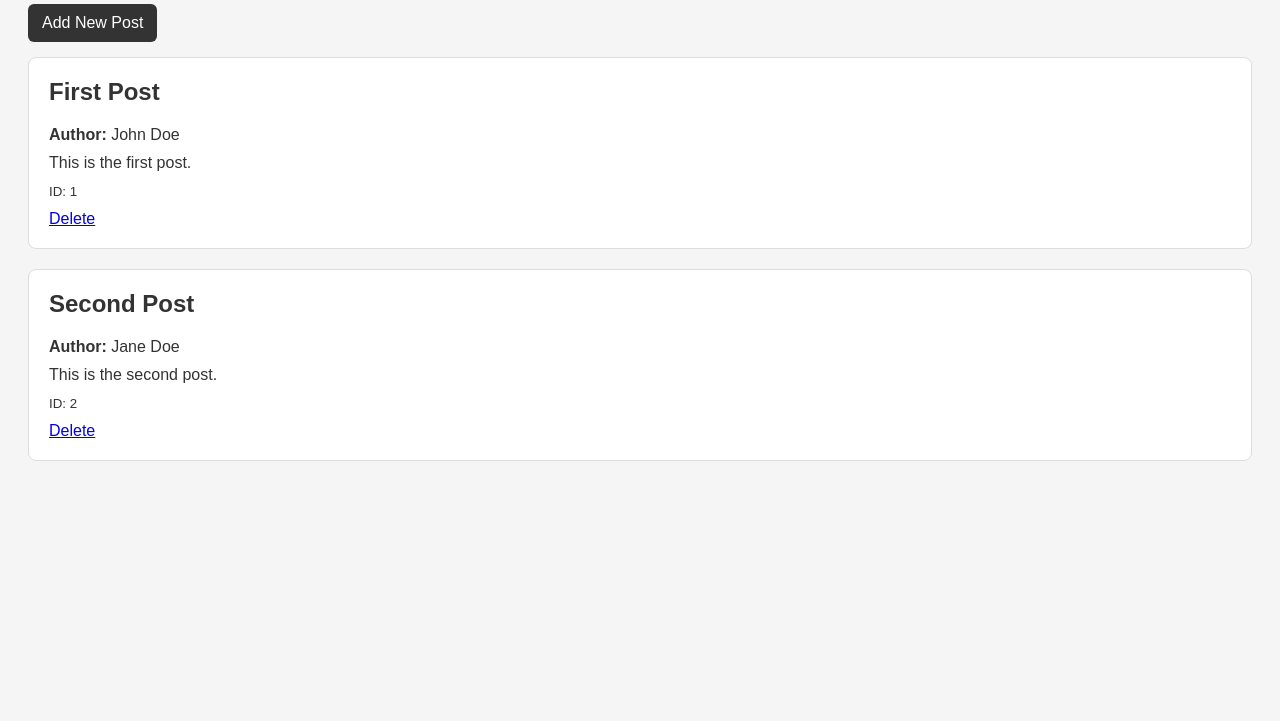
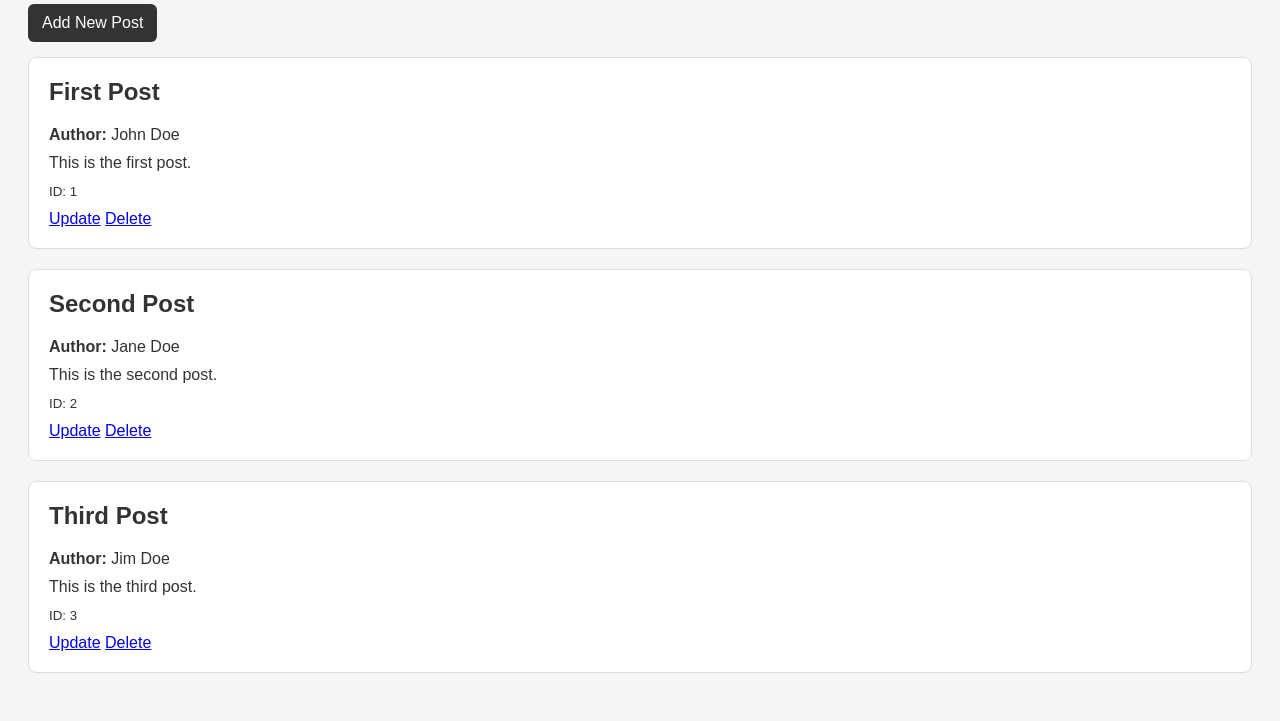
Before and after one commit to mk-ws-git/Masterblog, a Flask app: page / in a window 1280 px wide. Shown: the part 119-840 px from the top of the page. Before the commit the page ends 580 px from the top, so only its background shows below. Run offline with Flask 3, Linux system fonts and the light colour scheme.

Commit message:
Create UPDATE route and form for updating posts

```diff
--- a/app.py
+++ b/app.py
@@ -3,6 +3,7 @@ import json
 import os
 
 app = Flask(__name__)
+
 
 def load_posts():
     """Load blog posts from the JSON file."""
@@ -22,6 +23,22 @@ def save_posts(posts):
         json.dump(posts, post_file, indent=4)
 
 
+def fetch_post_by_id(post_id):
+    """Return one post by ID, or None if not found."""
+    posts = load_posts()
+    for post in posts:
+        if post["id"] == post_id:
+            return post
+    return None
+
+
+@app.route("/")
+def index():
+    # Load all blog posts and render the index page
+    posts = load_posts()
+    return render_template("index.html", posts=posts)
+
+
 @app.route("/add", methods=["GET", "POST"])
 def add():
     # Handle form submission to add a new blog post
@@ -32,13 +49,13 @@ def add():
 
         posts = load_posts()
 
-        # create new unique post ID
+        # Generate a new unique ID for the post
         if posts:
             new_id = max(post["id"] for post in posts) + 1
         else:
             new_id = 1
 
-       # create new post dictionary
+        # Create a new post dictionary
         new_post = {
             "id": new_id,
             "author": author,
@@ -46,7 +63,6 @@ def add():
             "content": content
         }
 
-        # add new post to the list and save json
         posts.append(new_post)
         save_posts(posts)
 
@@ -55,23 +71,36 @@ def add():
     return render_template("add.html")
 
 
-@app.route('/delete/<int:post_id>')
+@app.route("/delete/<int:post_id>")
 def delete(post_id):
-
     posts = load_posts()
-
-    # remove the post with matching id
     posts = [post for post in posts if post["id"] != post_id]
-
     save_posts(posts)
-
-    return redirect(url_for('index'))
+    return redirect(url_for("index"))
 
 
-@app.route("/")
-def index():
+@app.route("/update/<int:post_id>", methods=["GET", "POST"])
+def update(post_id):
     posts = load_posts()
-    return render_template("index.html", posts=posts)
+    post = None
+
+    for blog_post in posts:
+        if blog_post["id"] == post_id:
+            post = blog_post
+            break
+
+    if post is None:
+        return "Post not found", 404
+
+    if request.method == "POST":
+        post["author"] = request.form.get("author")
+        post["title"] = request.form.get("title")
+        post["content"] = request.form.get("content")
+
+        save_posts(posts)
+        return redirect(url_for("index"))
+
+    return render_template("update.html", post=post)
 
 
 if __name__ == "__main__":
--- a/blog_posts.json
+++ b/blog_posts.json
@@ -10,5 +10,11 @@
         "author": "Jane Doe",
         "title": "Second Post",
         "content": "This is the second post."
+    },
+    {
+        "id": 3,
+        "author": "Jim Doe",
+        "title": "Third Post",
+        "content": "This is the third post."
     }
 ]
--- a/templates/index.html
+++ b/templates/index.html
@@ -18,6 +18,7 @@
     <p>{{ post.content }}</p>
     <p><small>ID: {{ post.id }}</small></p>
 
+    <a href="{{ url_for('update', post_id=post.id) }}">Update</a>
     <a href="{{ url_for('delete', post_id=post.id) }}">Delete</a>
   </div>
 {% endfor %}
```
Also changed, not shown: templates/update.html (added, +29 -0 lines).
